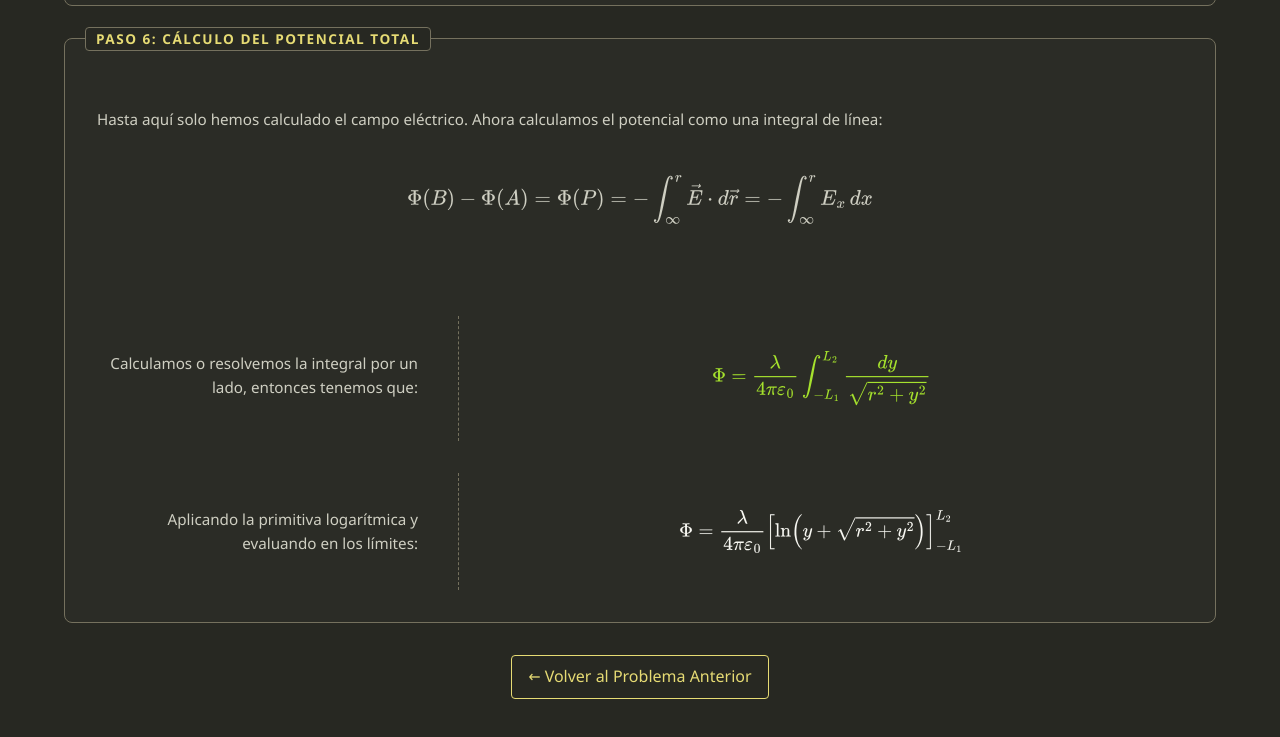
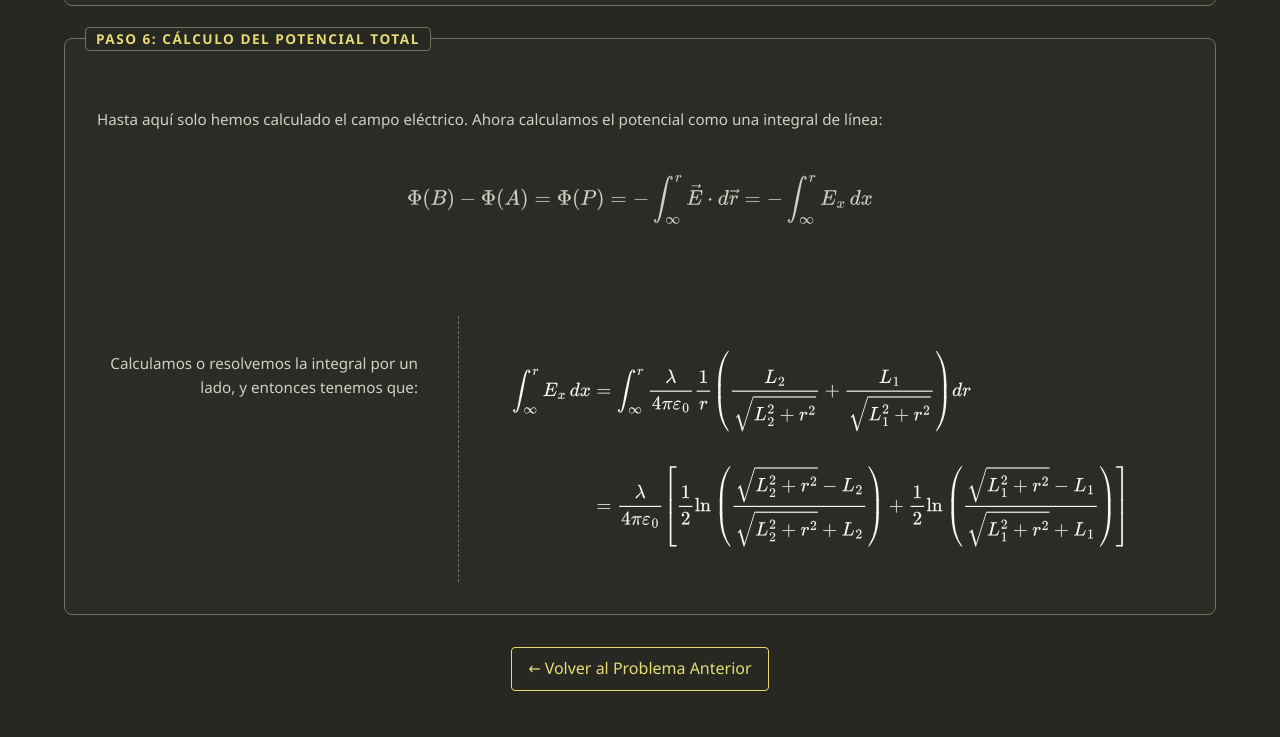
Before and after one commit to AdeSantosSierra/tipler, an Astro site in the folder physics_problems/astro_project/: page /problema_feynman in a window 1280 px wide. Shown: the part 4044-4781 px from the top of the page. Built offline with nearby package versions, Linux system fonts and the light colour scheme; Astro itself is replaced by a stand-in of ours; some packages are replaced by stand-ins of ours; a web font is replaced by a local one.

Commit message:
refactor: update Step 6 integration formula and layout in Feynman problem

```diff
--- a/physics_problems/astro_project/src/pages/problema_feynman.astro
+++ b/physics_problems/astro_project/src/pages/problema_feynman.astro
@@ -151,21 +151,15 @@ const apartados = [
                     {String.raw`$$ \Phi(B) - \Phi(A) = \Phi(P) = -\int_{\infty}^{r} \vec{E} \cdot d\vec{r} = -\int_{\infty}^{r} E_x \, dx $$`}
                 </div>
             </div>
-            <div class="step-twocolumns">
-                <div class="step-comment">
-                    <p>Calculamos o resolvemos la integral por un lado, entonces tenemos que:</p>
-                </div>
-                <div class="step-math" style="color: #a6e22e;">
-                    {String.raw`$$ \Phi = \frac{\lambda}{4\pi\varepsilon_0} \int_{-L_1}^{L_2} \frac{dy}{\sqrt{r^2 + y^2}} $$`}
-                </div>
-            </div>
-
             <div class="step-twocolumns" style="border-bottom: none;">
                 <div class="step-comment">
-                    <p>Aplicando la primitiva logarítmica y evaluando en los límites:</p>
+                    <p>Calculamos o resolvemos la integral por un lado, y entonces tenemos que:</p>
                 </div>
                 <div class="step-math">
-                    {String.raw`$$ \Phi = \frac{\lambda}{4\pi\varepsilon_0} \left[ \ln(y + \sqrt{r^2 + y^2}) \right]_{-L_1}^{L_2} $$`}
+                    {String.raw`$$ \begin{aligned}
+                    \int_{\infty}^{r} E_x \, dx &= \int_{\infty}^{r} \frac{\lambda}{4\pi\varepsilon_0} \frac{1}{r} \left( \frac{L_2}{\sqrt{L_2^2 + r^2}} + \frac{L_1}{\sqrt{L_1^2 + r^2}} \right) dr \\[15pt]
+                    &= \frac{\lambda}{4\pi\varepsilon_0} \left[ \frac{1}{2} \ln \left( \frac{\sqrt{L_2^2 + r^2} - L_2}{\sqrt{L_2^2 + r^2} + L_2} \right) + \frac{1}{2} \ln \left( \frac{\sqrt{L_1^2 + r^2} - L_1}{\sqrt{L_1^2 + r^2} + L_1} \right) \right]
+                    \end{aligned} $$`}
                 </div>
             </div>
         </StepBox>
```
